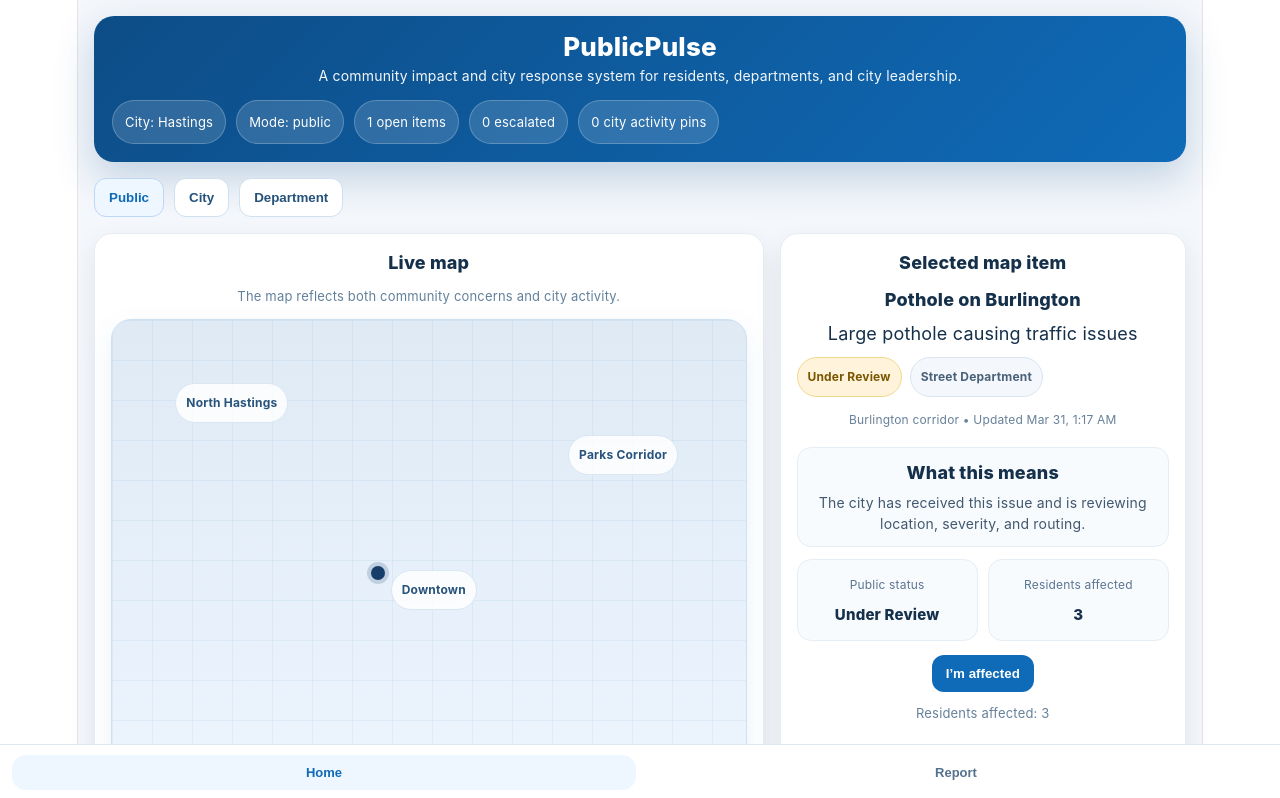
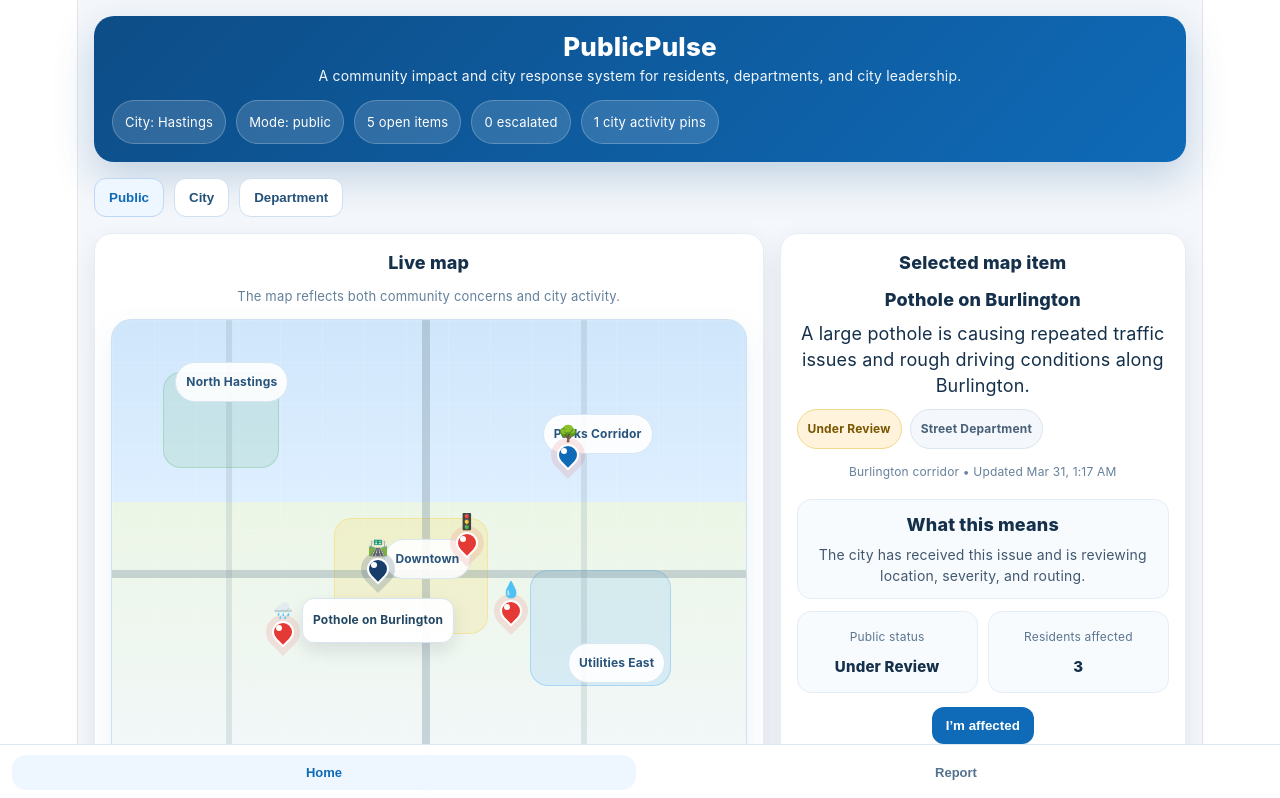
Before and after one commit to spauleylaw-collab/publicpulse-latest-vercel, a React (Vite) app: page / in a window 1280 px wide. Shown: the top 798 px of the page. Built offline with nearby package versions, Linux system fonts and the light colour scheme.

Commit message:
Force map update

```diff
--- a/src/App.jsx
+++ b/src/App.jsx
@@ -59,6 +59,16 @@ const CATEGORY_TO_FUND = {
   Utilities: "Utility Fund",
   "Neighborhood / Property": "General Fund",
   "Community Concern": "General Fund",
+};
+
+const CATEGORY_TO_ICON = {
+  Roads: "🛣️",
+  Drainage: "🌧️",
+  Traffic: "🚦",
+  Parks: "🌳",
+  Utilities: "💧",
+  "Neighborhood / Property": "🏠",
+  "Community Concern": "📌",
 };
 
 const STATUS_STYLES = {
@@ -109,7 +119,8 @@ const INITIAL_ITEMS = [
     type: "community_issue",
     title: "Pothole on Burlington",
     summary: "Large pothole causing traffic issues",
-    description: "Large pothole causing traffic issues",
+    description:
+      "A large pothole is causing repeated traffic issues and rough driving conditions along Burlington.",
     category: "Roads",
     recommendedDepartment: "Street Department",
     assignedDepartments: ["Street Department"],
@@ -127,6 +138,102 @@ const INITIAL_ITEMS = [
     fund: "Street Fund",
     source: "Resident",
   },
+  {
+    id: "item-2",
+    type: "community_issue",
+    title: "Standing water near storm inlet",
+    summary: "Drainage concern reported after recent rain.",
+    description:
+      "Standing water is collecting near a storm inlet and may require inspection or clearing.",
+    category: "Drainage",
+    recommendedDepartment: "Public Works",
+    assignedDepartments: ["Public Works"],
+    confidence: 82,
+    status: "Routed",
+    publicStatus: "Routed to department",
+    escalated: false,
+    specialInstructions: "",
+    x: 27,
+    y: 62,
+    locationLabel: "Southwest residential area",
+    updatedAt: new Date().toISOString(),
+    affectedCount: 2,
+    affectedByUser: false,
+    fund: "Public Works Fund",
+    source: "Resident",
+  },
+  {
+    id: "item-3",
+    type: "community_issue",
+    title: "Traffic signal timing issue",
+    summary: "Signal timing may be creating backups at peak hours.",
+    description:
+      "Residents have reported traffic signal timing problems leading to backups during the afternoon rush.",
+    category: "Traffic",
+    recommendedDepartment: "Traffic Operations",
+    assignedDepartments: ["Traffic Operations"],
+    confidence: 79,
+    status: "Monitoring",
+    publicStatus: "Monitoring",
+    escalated: false,
+    specialInstructions: "",
+    x: 56,
+    y: 45,
+    locationLabel: "Downtown intersection",
+    updatedAt: new Date().toISOString(),
+    affectedCount: 4,
+    affectedByUser: false,
+    fund: "Traffic Fund",
+    source: "Resident",
+  },
+  {
+    id: "item-4",
+    type: "city_activity",
+    title: "Planned park maintenance",
+    summary: "City crews will perform scheduled maintenance in this park area.",
+    description:
+      "Parks staff will be completing scheduled maintenance and cleanup work in this park area.",
+    category: "Parks",
+    recommendedDepartment: "Parks",
+    assignedDepartments: ["Parks"],
+    confidence: 100,
+    status: "Routed",
+    publicStatus: "Planned city work",
+    escalated: false,
+    specialInstructions: "Routine spring maintenance.",
+    x: 72,
+    y: 28,
+    locationLabel: "North park zone",
+    updatedAt: new Date().toISOString(),
+    affectedCount: 0,
+    affectedByUser: false,
+    fund: "Parks / Keno",
+    source: "City Admin",
+  },
+  {
+    id: "item-5",
+    type: "community_issue",
+    title: "Water leak near curb line",
+    summary: "Possible utility leak observed near the curb.",
+    description:
+      "A possible water leak has been observed near the curb line and appears to be expanding.",
+    category: "Utilities",
+    recommendedDepartment: "Utilities",
+    assignedDepartments: ["Utilities"],
+    confidence: 93,
+    status: "In Progress",
+    publicStatus: "City responding",
+    escalated: false,
+    specialInstructions: "Check nearby service lines while on site.",
+    x: 63,
+    y: 58,
+    locationLabel: "East utility corridor",
+    updatedAt: new Date().toISOString(),
+    affectedCount: 1,
+    affectedByUser: false,
+    fund: "Utility Fund",
+    source: "Department",
+  },
 ];
 
 const INITIAL_SIGNALS = [
@@ -141,6 +248,12 @@ const INITIAL_SIGNALS = [
     source: "Parks social channel",
     text: "Spring cleanup continues across city parks this week.",
     recommendedUse: "Operational awareness",
+  },
+  {
+    id: "signal-3",
+    source: "City social channel",
+    text: "Street maintenance activity planned in the north corridor this week.",
+    recommendedUse: "Planned city activity signal",
   },
 ];
 
@@ -505,7 +618,7 @@ function Modal({ title, children, onClose }) {
         onClick={(e) => e.stopPropagation()}
         style={{
           width: "100%",
-          maxWidth: 640,
+          maxWidth: 680,
           background: "white",
           borderRadius: 18,
           padding: 18,
@@ -733,8 +846,8 @@ export default function App() {
       id: makeId("item"),
       type: "community_issue",
       title:
-        reportForm.description.length > 52
-          ? `${reportForm.description.slice(0, 52)}…`
+        reportForm.description.length > 56
+          ? `${reportForm.description.slice(0, 56)}…`
           : reportForm.description,
       summary: reportForm.description,
       description: reportForm.description,
@@ -903,11 +1016,7 @@ export default function App() {
           ? {
               ...item,
               status,
-              publicStatus: derivePublicStatus(
-                status,
-                item.escalated,
-                item.type
-              ),
+              publicStatus: derivePublicStatus(status, item.escalated, item.type),
               specialInstructions:
                 commandForm.specialInstructions.trim() || item.specialInstructions,
               updatedAt: new Date().toISOString(),
@@ -1086,7 +1195,8 @@ export default function App() {
             borderRadius: 20,
             position: "relative",
             cursor: reportMode || cityActivityMode ? "crosshair" : "default",
-            background: "linear-gradient(180deg, #dfeaf5 0%, #eef6ff 100%)",
+            background:
+              "linear-gradient(180deg, #cfe6fb 0%, #deefff 35%, #ecf6e6 35%, #f3f8ff 100%)",
             border:
               reportMode || cityActivityMode
                 ? "2px solid #0f6ab7"
@@ -1099,11 +1209,91 @@ export default function App() {
           <div
             style={{
               position: "absolute",
-              inset: 0,
-              backgroundImage:
-                "linear-gradient(rgba(13,106,183,0.06) 1px, transparent 1px), linear-gradient(90deg, rgba(13,106,183,0.06) 1px, transparent 1px)",
-              backgroundSize: "40px 40px",
-              pointerEvents: "none",
+              left: "0%",
+              top: "0%",
+              width: "100%",
+              height: "100%",
+              background:
+                "linear-gradient(90deg, rgba(255,255,255,0.12) 1px, transparent 1px), linear-gradient(rgba(255,255,255,0.12) 1px, transparent 1px)",
+              backgroundSize: "42px 42px",
+            }}
+          />
+
+          <div
+            style={{
+              position: "absolute",
+              left: "8%",
+              top: "10%",
+              width: "18%",
+              height: "18%",
+              borderRadius: 18,
+              background: "rgba(76, 175, 80, 0.12)",
+              border: "1px solid rgba(76, 175, 80, 0.25)",
+            }}
+          />
+          <div
+            style={{
+              position: "absolute",
+              left: "35%",
+              top: "38%",
+              width: "24%",
+              height: "22%",
+              borderRadius: 18,
+              background: "rgba(255, 193, 7, 0.12)",
+              border: "1px solid rgba(255, 193, 7, 0.25)",
+            }}
+          />
+          <div
+            style={{
+              position: "absolute",
+              left: "66%",
+              top: "48%",
+              width: "22%",
+              height: "22%",
+              borderRadius: 18,
+              background: "rgba(33, 150, 243, 0.12)",
+              border: "1px solid rgba(33, 150, 243, 0.25)",
+            }}
+          />
+
+          <div
+            style={{
+              position: "absolute",
+              left: "0%",
+              top: "48%",
+              width: "100%",
+              height: 8,
+              background: "rgba(120, 144, 156, 0.35)",
+            }}
+          />
+          <div
+            style={{
+              position: "absolute",
+              left: "49%",
+              top: "0%",
+              width: 8,
+              height: "100%",
+              background: "rgba(120, 144, 156, 0.35)",
+            }}
+          />
+          <div
+            style={{
+              position: "absolute",
+              left: "18%",
+              top: "0%",
+              width: 6,
+              height: "100%",
+              background: "rgba(120, 144, 156, 0.2)",
+            }}
+          />
+          <div
+            style={{
+              position: "absolute",
+              left: "74%",
+              top: "0%",
+              width: 6,
+              height: "100%",
+              background: "rgba(120, 144, 156, 0.2)",
             }}
           />
 
@@ -1148,9 +1338,10 @@ export default function App() {
           )}
 
           {[
-            { label: "North Hastings", left: "10%", top: "12%" },
-            { label: "Downtown", left: "44%", top: "48%" },
-            { label: "Parks Corridor", left: "72%", top: "22%" },
+            { label: "North Hastings", left: "10%", top: "8%" },
+            { label: "Downtown", left: "43%", top: "42%" },
+            { label: "Parks Corridor", left: "68%", top: "18%" },
+            { label: "Utilities East", left: "72%", top: "62%" },
           ].map((label) => (
             <div
               key={label.label}
@@ -1159,7 +1350,7 @@ export default function App() {
                 left: label.left,
                 top: label.top,
                 padding: "6px 10px",
-                background: "rgba(255,255,255,0.84)",
+                background: "rgba(255,255,255,0.9)",
                 border: "1px solid #d9e6f3",
                 borderRadius: 999,
                 fontSize: 12,
@@ -1190,23 +1381,72 @@ export default function App() {
                   top: `${item.y}%`,
                   transform: "translate(-50%, -100%)",
                   cursor: "pointer",
+                  zIndex: isSelected ? 5 : 4,
                 }}
               >
                 <div
                   style={{
-                    width: 14,
-                    height: 14,
+                    width: 18,
+                    height: 18,
+                    borderRadius: "50% 50% 50% 0",
+                    transform: "rotate(-45deg)",
                     background: isSelected ? "#173d6a" : pinColor,
-                    borderRadius: "50%",
                     boxShadow:
                       isSelected
-                        ? "0 0 0 4px rgba(23,61,106,0.18)"
-                        : "0 0 0 4px rgba(229,57,53,0.15)",
+                        ? "0 0 0 6px rgba(23,61,106,0.18)"
+                        : "0 0 0 6px rgba(229,57,53,0.12)",
+                    border: "2px solid white",
                   }}
                 />
+                <div
+                  style={{
+                    position: "absolute",
+                    top: 4,
+                    left: 4,
+                    width: 6,
+                    height: 6,
+                    borderRadius: 999,
+                    background: "white",
+                  }}
+                />
+                <div
+                  style={{
+                    position: "absolute",
+                    top: -24,
+                    left: "50%",
+                    transform: "translateX(-50%)",
+                    fontSize: 16,
+                  }}
+                >
+                  {CATEGORY_TO_ICON[item.category] || "📌"}
+                </div>
               </div>
             );
           })}
+
+          {selectedItem && (
+            <div
+              style={{
+                position: "absolute",
+                left: `${selectedItem.x}%`,
+                top: `calc(${selectedItem.y}% + 18px)`,
+                transform: "translateX(-50%)",
+                background: "rgba(255,255,255,0.95)",
+                border: "1px solid #d7e4f0",
+                borderRadius: 12,
+                padding: "8px 10px",
+                fontSize: 12,
+                fontWeight: 700,
+                color: "#234763",
+                pointerEvents: "none",
+                boxShadow: "0 8px 18px rgba(15,23,42,0.1)",
+                maxWidth: 180,
+                textAlign: "center",
+              }}
+            >
+              {selectedItem.title}
+            </div>
+          )}
         </div>
 
         <div
@@ -1283,7 +1523,7 @@ export default function App() {
             <div
               style={{
                 display: "grid",
-                gridTemplateColumns: isMobile ? "1fr 1fr" : "repeat(4, minmax(0, 1fr))",
+                gridTemplateColumns: isMobile ? "1fr 1fr" : "repeat(5, minmax(0, 1fr))",
                 gap: 10,
                 marginTop: 12,
               }}
@@ -1293,6 +1533,7 @@ export default function App() {
                 ["Department", featuredItem.assignedDepartments[0]],
                 ["Public status", featuredItem.publicStatus],
                 ["Residents affected", featuredItem.affectedCount],
+                ["Confidence", `${featuredItem.confidence}%`],
               ].map(([label, value]) => (
                 <div
                   key={label}
@@ -1695,6 +1936,18 @@ export default function App() {
                     Residents affected: {selectedItem.affectedCount}
                   </div>
                 </div>
+
+                <div style={listItemStyle()}>
+                  <div style={{ fontWeight: 800, marginBottom: 8 }}>Budget snapshot</div>
+                  {budgetInsights.slice(0, 3).map((fund) => (
+                    <div key={fund.fund} style={{ marginBottom: 10 }}>
+                      <div style={{ fontSize: 13, fontWeight: 700 }}>{fund.fund}</div>
+                      <div style={{ fontSize: 12, color: "#67819a" }}>
+                        {fund.usedPct.toFixed(0)}% used • {formatMoney(fund.remaining)} remaining
+                      </div>
+                    </div>
+                  ))}
+                </div>
               </>
             )}
 
@@ -1869,6 +2122,16 @@ export default function App() {
                   <div>Public status: {selectedItem.publicStatus}</div>
                   <div style={{ marginTop: 6 }}>
                     Updated: {formatShortDate(selectedItem.updatedAt)}
+                  </div>
+                </div>
+
+                <div style={listItemStyle()}>
+                  <div style={{ fontWeight: 800, marginBottom: 8 }}>Department snapshot</div>
+                  <div style={{ fontSize: 13 }}>
+                    Assigned: {selectedItem.assignedDepartments.join(", ")}
+                  </div>
+                  <div style={{ marginTop: 6, fontSize: 12, color: "#67819a" }}>
+                    Residents affected: {selectedItem.affectedCount}
                   </div>
                 </div>
               </>
```
